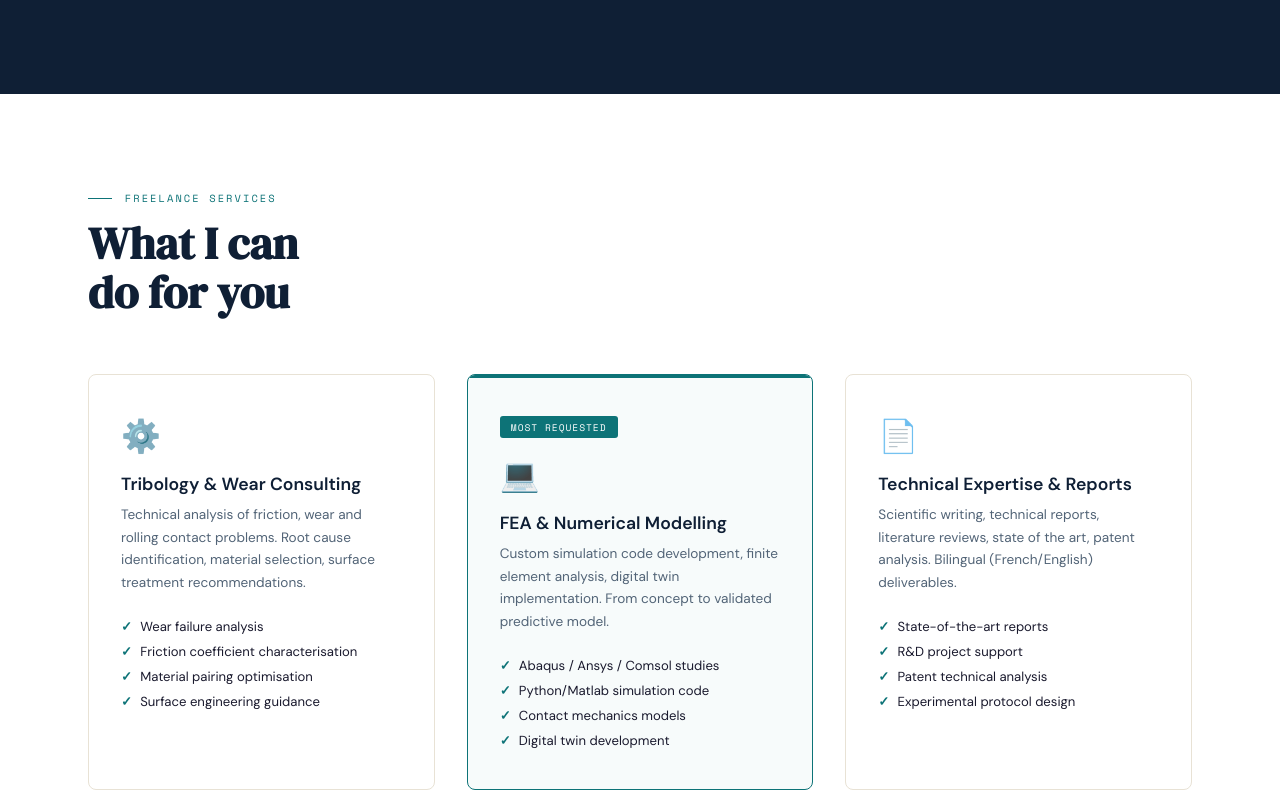
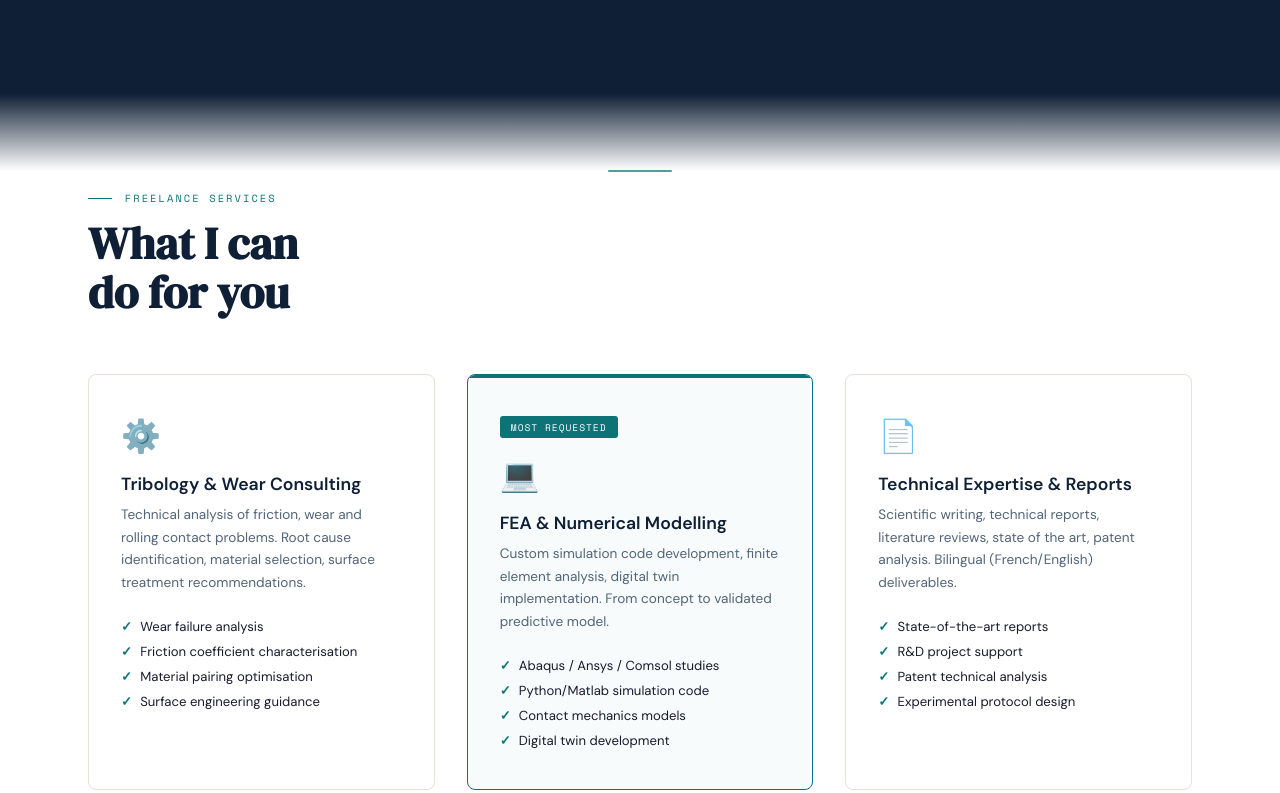
Before and after one commit to wiyaoedjeou/portfolio, a plain HTML site: page index.html in a window 1280 px wide. Shown: the part 6393-7186 px from the top of the page. Drawn offline with nearby package versions, Linux system fonts and the light colour scheme.

Commit message:
Adoucit les transitions entre les sections

```diff
--- a/assets/css/main.css
+++ b/assets/css/main.css
@@ -9,6 +9,7 @@
   --muted: #526477;
   --white: #ffffff;
   --accent: #c9a84c;
+  --theme-transition: clamp(3.5rem, 6vw, 5.5rem);
 }
 
 *, *::before, *::after { margin: 0; padding: 0; box-sizing: border-box; }
@@ -493,6 +494,9 @@ section { padding: 6rem 0; }
 
 /* ─── PUBLICATIONS ─── */
 .pub-section { background: var(--navy); }
+#publications {
+  background: linear-gradient(to bottom, var(--cream) 0, var(--navy) var(--theme-transition));
+}
 .pub-section .section-label { color: var(--teal-light); }
 .pub-section .section-label::before { background: var(--teal-light); }
 .pub-section .section-title { color: var(--white); }
@@ -628,7 +632,9 @@ section { padding: 6rem 0; }
 }
 
 /* ─── FREELANCE ─── */
-.freelance-section { background: var(--white); }
+.freelance-section {
+  background: linear-gradient(to bottom, var(--navy) 0, var(--white) var(--theme-transition));
+}
 .freelance-grid {
   display: grid;
   grid-template-columns: repeat(3, 1fr);
@@ -757,8 +763,30 @@ section { padding: 6rem 0; }
 
 /* ─── CONTACT ─── */
 .contact-section {
-  background: var(--navy);
+  background: linear-gradient(to bottom, var(--white) 0, var(--navy) var(--theme-transition));
   padding: 6rem 0;
+}
+
+/* Soft theme changes preserve orientation while scrolling. */
+#publications,
+.freelance-section,
+.contact-section {
+  position: relative;
+}
+#publications::before,
+.freelance-section::before,
+.contact-section::before {
+  content: '';
+  position: absolute;
+  top: calc(var(--theme-transition) - 1px);
+  left: 50%;
+  width: clamp(2.5rem, 5vw, 4rem);
+  height: 2px;
+  border-radius: 2px;
+  background: var(--teal);
+  opacity: 0.7;
+  transform: translateX(-50%);
+  pointer-events: none;
 }
 .contact-grid {
   display: grid;
--- a/index.html
+++ b/index.html
@@ -94,7 +94,7 @@
   <link href="https://fonts.googleapis.com/css2?family=DM+Serif+Display:ital@0;1&amp;family=DM+Sans:wght@300;400;500;600&amp;family=Space+Mono:wght@400;700&amp;display=swap" rel="stylesheet">
 
   <!-- ══ Styles ══ -->
-  <link rel="stylesheet" href="assets/css/main.css?v=7f4d613c3370">
+  <link rel="stylesheet" href="assets/css/main.css?v=79cfdbea494e">
 
   <!-- ══ EmailJS (contact form) ══ -->
   <script src="https://cdn.jsdelivr.net/npm/@emailjs/browser@4/dist/email.min.js" defer></script>
```
